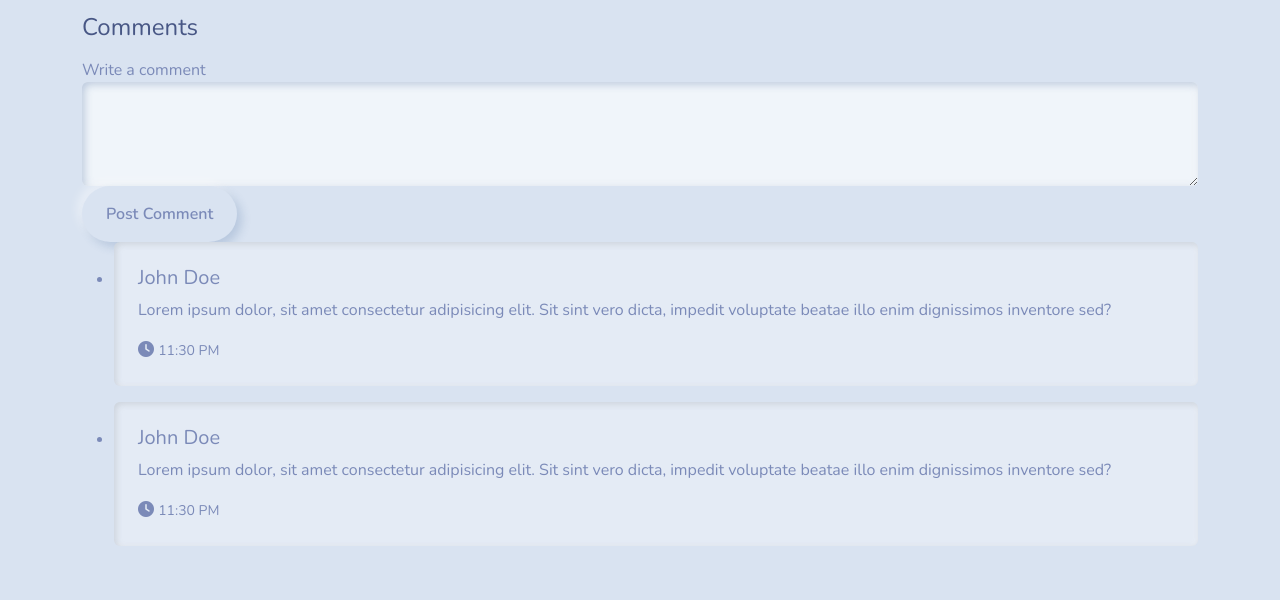
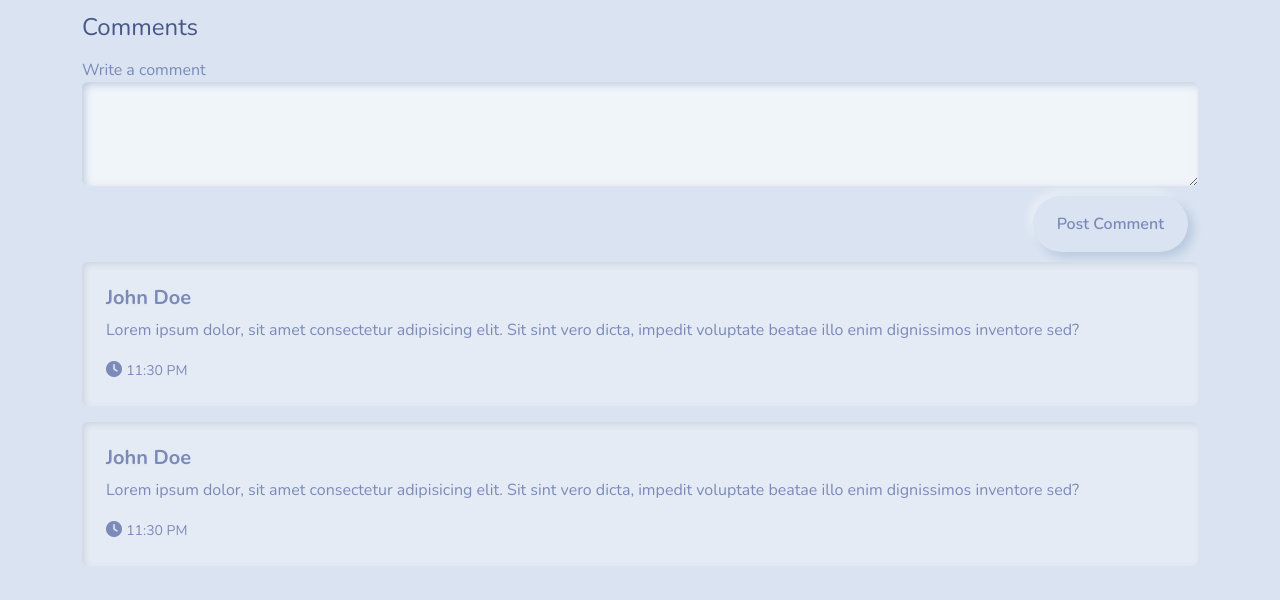
Before and after one commit to SagarMedtiya/Realtime-Comment-System, a website: page public/index.html in a window 1280 px wide. Shown: the part 112-712 px from the top of the page. Drawn offline with nearby package versions, Linux system fonts and the light colour scheme.

Commit message:
css file

```diff
--- a/public/css/style.css
+++ b/public/css/style.css
@@ -4,3 +4,19 @@ body{
     -webkit-font-smoothing: antialiased ;
     font-family: 'Mulish', sans-serif;
 }
+.btn{
+    float:right;
+    margin: 10px;
+}
+
+.comment__box{
+    list-style-type: none;
+    padding-left: 0;
+}
+
+.comment__box .comment h5{
+    font-weight: 800;
+}
+p{
+    font-size: 16px;
+}
```
